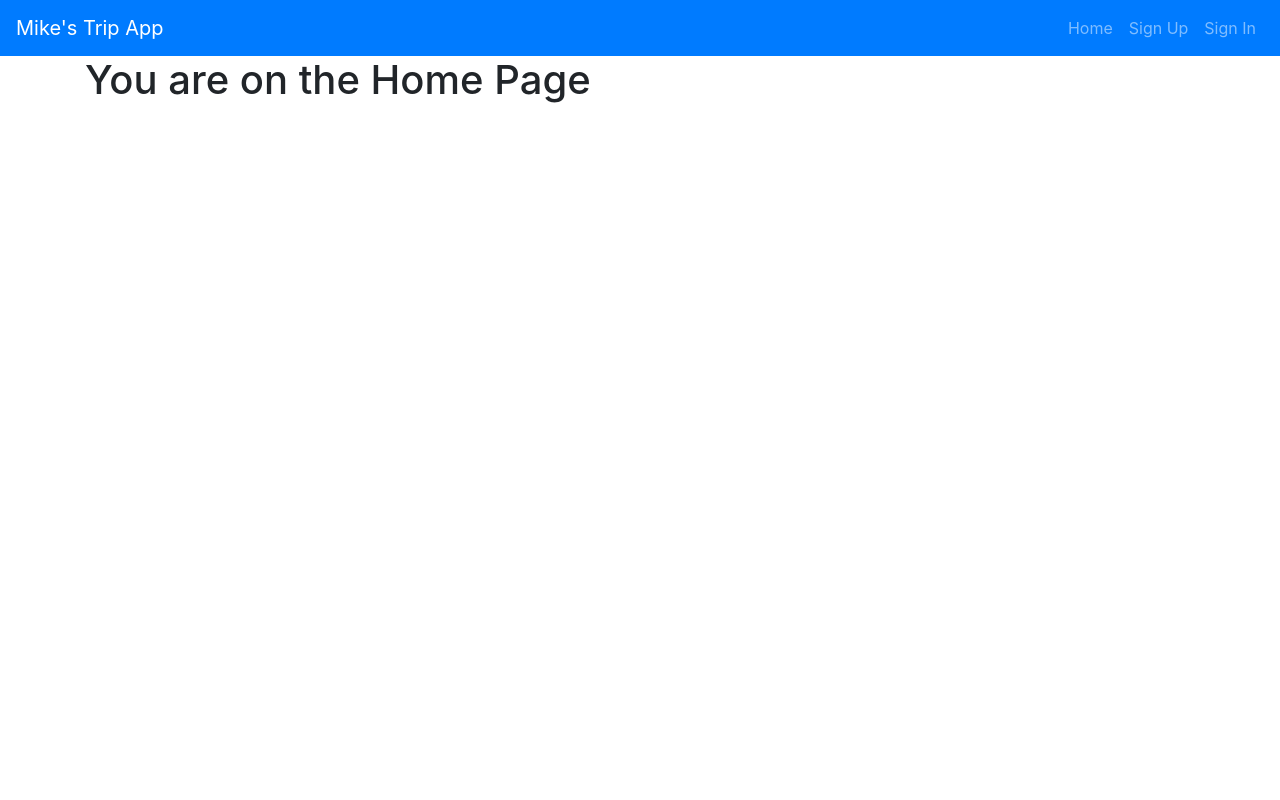
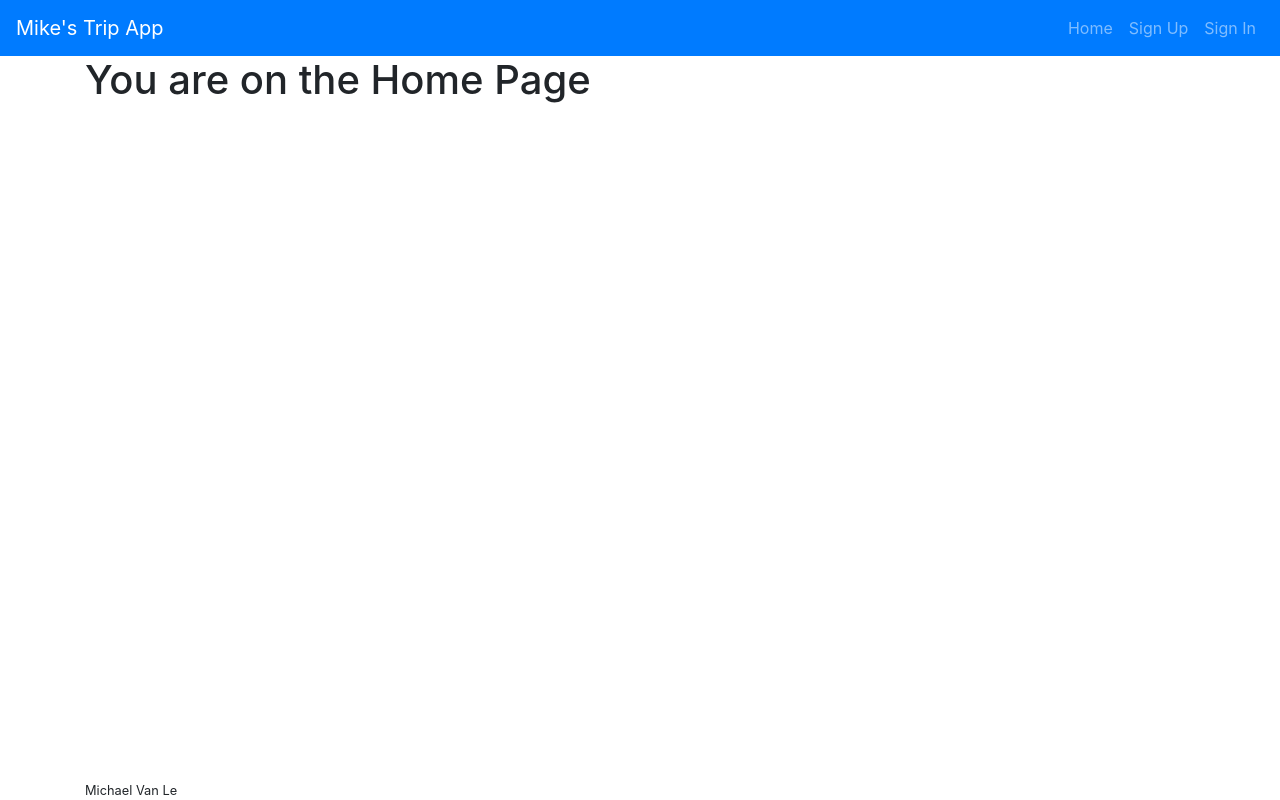
Before and after one commit to miketocoding/trip-app-client, a React app: page / in a window 1280 px wide. Built offline with nearby package versions, Linux system fonts and the light colour scheme.

Commit message:
Add footer and layout. installed styled components

```diff
--- a/package.json
+++ b/package.json
@@ -22,6 +22,7 @@
     "react-dom": "^16.4.2",
     "react-router-dom": "^4.3.1",
     "resolve": "1.6.0",
+    "styled-components": "^5.3.0",
     "url-loader": "0.6.2",
     "uuid": "^7.0.3"
   },
--- a/src/components/Home/Home.js
+++ b/src/components/Home/Home.js
@@ -1,10 +1,11 @@
-import React, { Fragment } from 'react'
+import React from 'react'
+import Layout from '../shared/Layout'
 
 const Home = () => {
   return (
-    <Fragment>
+    <Layout>
       <h1>You are on the Home Page</h1>
-    </Fragment>
+    </Layout>
   )
 }
 
--- /dev/null
+++ b/src/components/shared/Footer.js
@@ -0,0 +1,8 @@
+import React from 'react'
+
+const Footer = () => (
+  // <footer> <small>&copy; Copyright 2021, Michael Van Le</small> </footer>
+  <footer><small className='footer'>Michael Van Le</small></footer>
+)
+
+export default Footer
--- /dev/null
+++ b/src/components/shared/Layout.js
@@ -0,0 +1,12 @@
+import React, { Fragment } from 'react'
+
+import Footer from './Footer'
+
+const Layout = props => (
+  <Fragment>
+    {props.children}
+    <Footer />
+  </Fragment>
+)
+
+export default Layout
--- a/src/index.scss
+++ b/src/index.scss
@@ -1 +1,6 @@
 @import '~bootstrap/scss/bootstrap';
+
+.footer {
+  position: fixed;
+  bottom: 0;
+}
```
Also changed, not shown: 1 other file (tests, documents, lock files or other folders).
